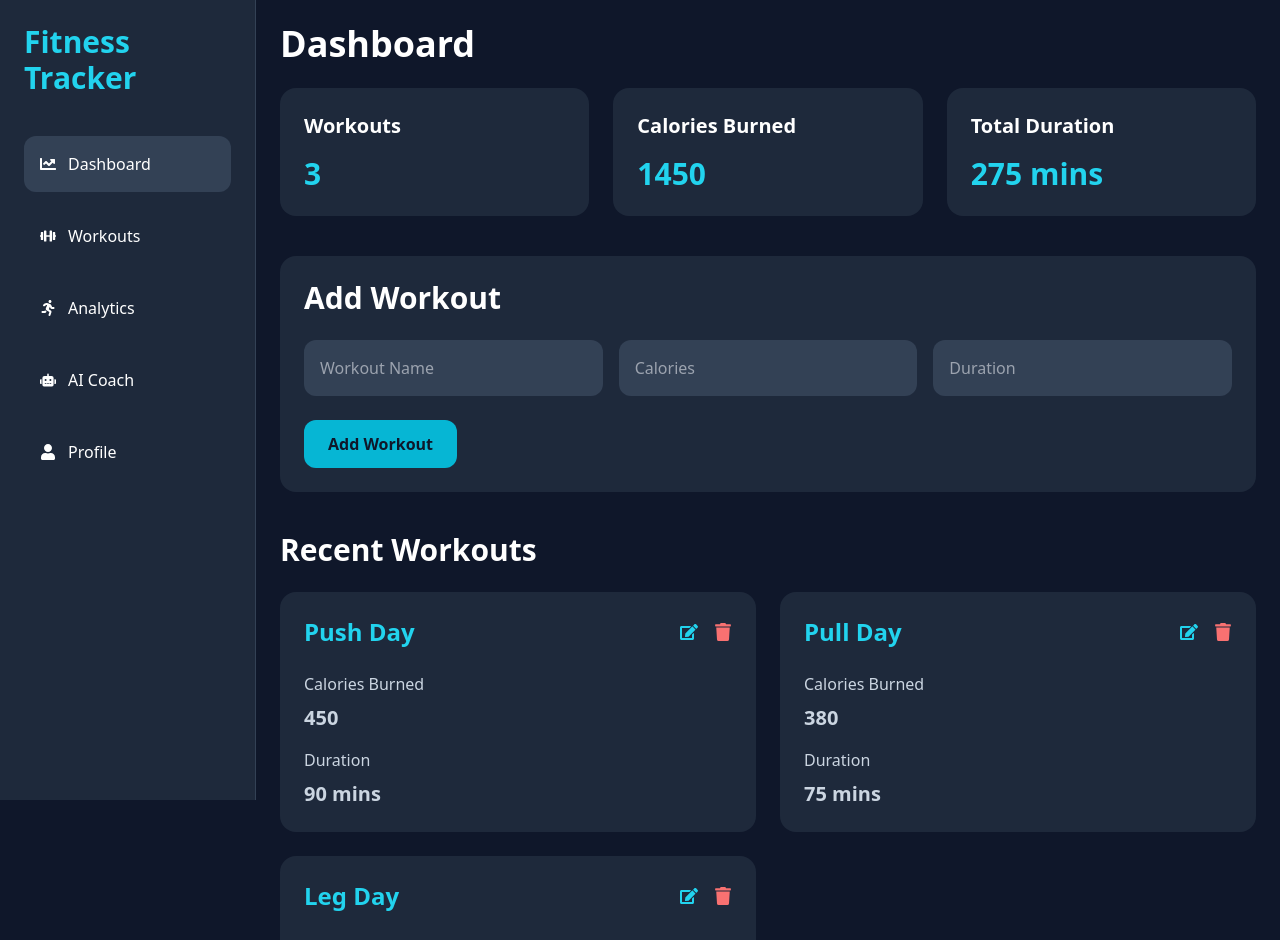
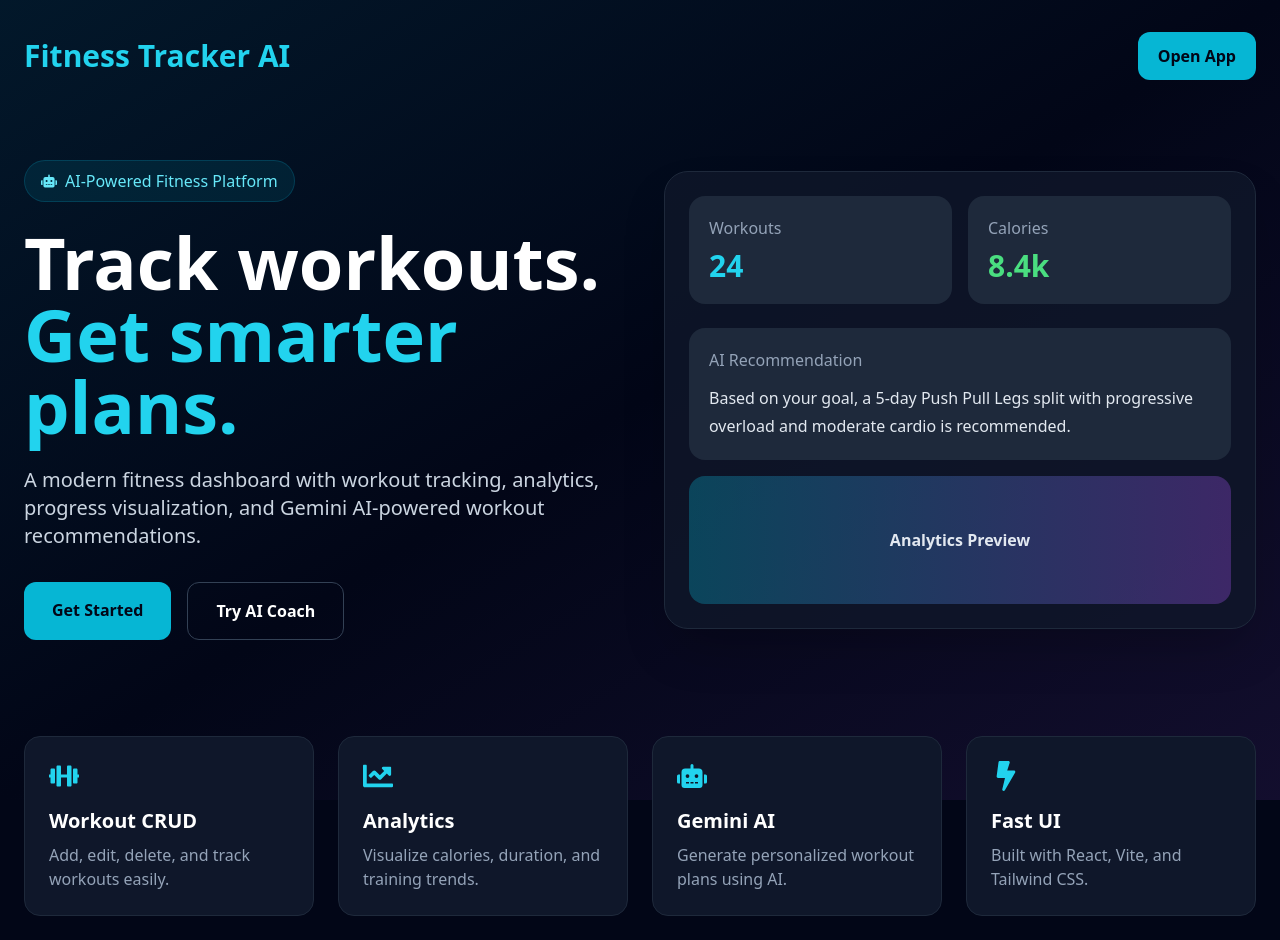
Before and after one commit to SarangMusale/Fitness-Tracker-AI, a React (Vite) app in the folder client/: page / in a window 1280 px wide. Shown: the top 940 px of the page. Built offline with nearby package versions, Linux system fonts and the light colour scheme.

Commit message:
Add landing page

```diff
--- a/client/src/App.jsx
+++ b/client/src/App.jsx
@@ -5,6 +5,7 @@ import {
   Routes,
   Route,
   Link,
+  useLocation,
 } from "react-router-dom";
 
 import {
@@ -17,6 +18,7 @@ import {
   FaRobot,
 } from "react-icons/fa";
 
+import Landing from "./pages/Landing";
 import Dashboard from "./pages/Dashboard";
 import Analytics from "./pages/Analytics";
 import Workouts from "./pages/Workouts";
@@ -52,27 +54,47 @@ function Sidebar({ isOpen, setIsOpen }) {
         </div>
 
         <div className="space-y-4">
-          <Link to="/" onClick={() => setIsOpen(false)} className="flex items-center gap-3 p-4 rounded-xl bg-slate-700 hover:bg-slate-600 transition">
+          <Link
+            to="/dashboard"
+            onClick={() => setIsOpen(false)}
+            className="flex items-center gap-3 p-4 rounded-xl bg-slate-700 hover:bg-slate-600 transition"
+          >
             <FaChartLine />
             <span>Dashboard</span>
           </Link>
 
-          <Link to="/workouts" onClick={() => setIsOpen(false)} className="flex items-center gap-3 p-4 rounded-xl hover:bg-slate-700 transition">
+          <Link
+            to="/workouts"
+            onClick={() => setIsOpen(false)}
+            className="flex items-center gap-3 p-4 rounded-xl hover:bg-slate-700 transition"
+          >
             <FaDumbbell />
             <span>Workouts</span>
           </Link>
 
-          <Link to="/analytics" onClick={() => setIsOpen(false)} className="flex items-center gap-3 p-4 rounded-xl hover:bg-slate-700 transition">
+          <Link
+            to="/analytics"
+            onClick={() => setIsOpen(false)}
+            className="flex items-center gap-3 p-4 rounded-xl hover:bg-slate-700 transition"
+          >
             <FaRunning />
             <span>Analytics</span>
           </Link>
 
-          <Link to="/ai-workout" onClick={() => setIsOpen(false)} className="flex items-center gap-3 p-4 rounded-xl hover:bg-slate-700 transition">
+          <Link
+            to="/ai-workout"
+            onClick={() => setIsOpen(false)}
+            className="flex items-center gap-3 p-4 rounded-xl hover:bg-slate-700 transition"
+          >
             <FaRobot />
             <span>AI Coach</span>
           </Link>
 
-          <Link to="/profile" onClick={() => setIsOpen(false)} className="flex items-center gap-3 p-4 rounded-xl hover:bg-slate-700 transition">
+          <Link
+            to="/profile"
+            onClick={() => setIsOpen(false)}
+            className="flex items-center gap-3 p-4 rounded-xl hover:bg-slate-700 transition"
+          >
             <FaUser />
             <span>Profile</span>
           </Link>
@@ -82,11 +104,17 @@ function Sidebar({ isOpen, setIsOpen }) {
   );
 }
 
-function App() {
+function AppLayout() {
   const [isOpen, setIsOpen] = useState(false);
+  const location = useLocation();
+
+  const isLandingPage = location.pathname === "/";
+
+  if (isLandingPage) {
+    return <Landing />;
+  }
 
   return (
-    <BrowserRouter>
     <div className="flex bg-slate-900 text-white min-h-screen">
       <Sidebar isOpen={isOpen} setIsOpen={setIsOpen} />
 
@@ -105,7 +133,7 @@ function App() {
         </div>
 
         <Routes>
-            <Route path="/" element={<Dashboard />} />
+          <Route path="/dashboard" element={<Dashboard />} />
           <Route path="/analytics" element={<Analytics />} />
           <Route path="/workouts" element={<Workouts />} />
           <Route path="/ai-workout" element={<AIWorkout />} />
@@ -113,6 +141,13 @@ function App() {
         </Routes>
       </div>
     </div>
+  );
+}
+
+function App() {
+  return (
+    <BrowserRouter>
+      <AppLayout />
     </BrowserRouter>
   );
 }
--- /dev/null
+++ b/client/src/pages/Landing.jsx
@@ -0,0 +1,130 @@
+import { Link } from "react-router-dom";
+import {
+  FaRobot,
+  FaChartLine,
+  FaDumbbell,
+  FaBolt,
+} from "react-icons/fa";
+
+function Landing() {
+  return (
+    <div className="min-h-screen bg-slate-950 text-white overflow-hidden">
+      <div className="absolute inset-0 bg-gradient-to-br from-cyan-500/10 via-slate-950 to-purple-500/10" />
+
+      <div className="relative max-w-7xl mx-auto px-6 py-8">
+        <nav className="flex items-center justify-between mb-20">
+          <h1 className="text-2xl md:text-3xl font-bold text-cyan-400">
+            Fitness Tracker AI
+          </h1>
+
+          <Link
+            to="/dashboard"
+            className="bg-cyan-500 hover:bg-cyan-400 transition px-5 py-3 rounded-xl font-bold text-slate-950"
+          >
+            Open App
+          </Link>
+        </nav>
+
+        <section className="grid grid-cols-1 lg:grid-cols-2 gap-12 items-center">
+          <div>
+            <div className="inline-flex items-center gap-2 bg-cyan-500/10 border border-cyan-500/20 text-cyan-300 px-4 py-2 rounded-full mb-6">
+              <FaRobot />
+              <span>AI-Powered Fitness Platform</span>
+            </div>
+
+            <h2 className="text-5xl md:text-7xl font-extrabold leading-tight mb-6">
+              Track workouts.
+              <span className="text-cyan-400"> Get smarter plans.</span>
+            </h2>
+
+            <p className="text-slate-300 text-lg md:text-xl max-w-2xl mb-8 leading-8">
+              A modern fitness dashboard with workout tracking, analytics,
+              progress visualization, and Gemini AI-powered workout
+              recommendations.
+            </p>
+
+            <div className="flex flex-col sm:flex-row gap-4">
+              <Link
+                to="/dashboard"
+                className="bg-cyan-500 hover:bg-cyan-400 transition px-7 py-4 rounded-xl font-bold text-slate-950 text-center"
+              >
+                Get Started
+              </Link>
+
+              <Link
+                to="/ai-workout"
+                className="border border-slate-700 hover:border-cyan-400 transition px-7 py-4 rounded-xl font-bold text-center"
+              >
+                Try AI Coach
+              </Link>
+            </div>
+          </div>
+
+          <div className="bg-slate-900/80 border border-slate-800 rounded-3xl p-6 shadow-2xl">
+            <div className="grid grid-cols-2 gap-4 mb-6">
+              <div className="bg-slate-800 rounded-2xl p-5">
+                <p className="text-slate-400 mb-2">Workouts</p>
+                <h3 className="text-3xl font-bold text-cyan-400">24</h3>
+              </div>
+
+              <div className="bg-slate-800 rounded-2xl p-5">
+                <p className="text-slate-400 mb-2">Calories</p>
+                <h3 className="text-3xl font-bold text-green-400">8.4k</h3>
+              </div>
+            </div>
+
+            <div className="bg-slate-800 rounded-2xl p-5 mb-4">
+              <p className="text-slate-400 mb-3">AI Recommendation</p>
+              <p className="text-slate-200 leading-7">
+                Based on your goal, a 5-day Push Pull Legs split with progressive
+                overload and moderate cardio is recommended.
+              </p>
+            </div>
+
+            <div className="h-32 bg-gradient-to-r from-cyan-500/30 to-purple-500/30 rounded-2xl flex items-center justify-center">
+              <p className="text-slate-200 font-semibold">
+                Analytics Preview
+              </p>
+            </div>
+          </div>
+        </section>
+
+        <section className="grid grid-cols-1 md:grid-cols-4 gap-6 mt-24">
+          <div className="bg-slate-900 border border-slate-800 p-6 rounded-2xl">
+            <FaDumbbell className="text-cyan-400 text-3xl mb-4" />
+            <h3 className="text-xl font-bold mb-2">Workout CRUD</h3>
+            <p className="text-slate-400">
+              Add, edit, delete, and track workouts easily.
+            </p>
+          </div>
+
+          <div className="bg-slate-900 border border-slate-800 p-6 rounded-2xl">
+            <FaChartLine className="text-cyan-400 text-3xl mb-4" />
+            <h3 className="text-xl font-bold mb-2">Analytics</h3>
+            <p className="text-slate-400">
+              Visualize calories, duration, and training trends.
+            </p>
+          </div>
+
+          <div className="bg-slate-900 border border-slate-800 p-6 rounded-2xl">
+            <FaRobot className="text-cyan-400 text-3xl mb-4" />
+            <h3 className="text-xl font-bold mb-2">Gemini AI</h3>
+            <p className="text-slate-400">
+              Generate personalized workout plans using AI.
+            </p>
+          </div>
+
+          <div className="bg-slate-900 border border-slate-800 p-6 rounded-2xl">
+            <FaBolt className="text-cyan-400 text-3xl mb-4" />
+            <h3 className="text-xl font-bold mb-2">Fast UI</h3>
+            <p className="text-slate-400">
+              Built with React, Vite, and Tailwind CSS.
+            </p>
+          </div>
+        </section>
+      </div>
+    </div>
+  );
+}
+
+export default Landing;
```
Lines whose indentation alone changed are shown as unchanged.
